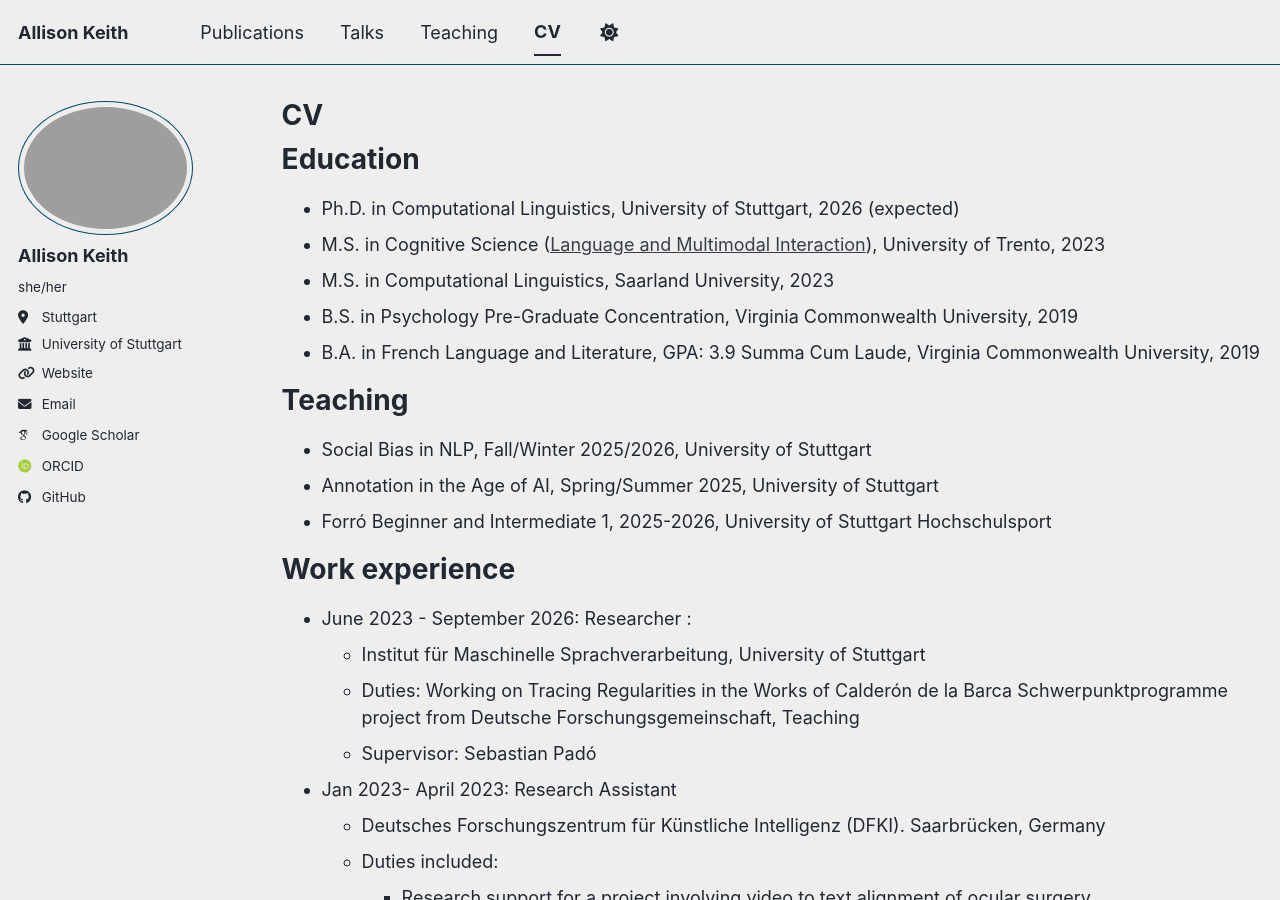
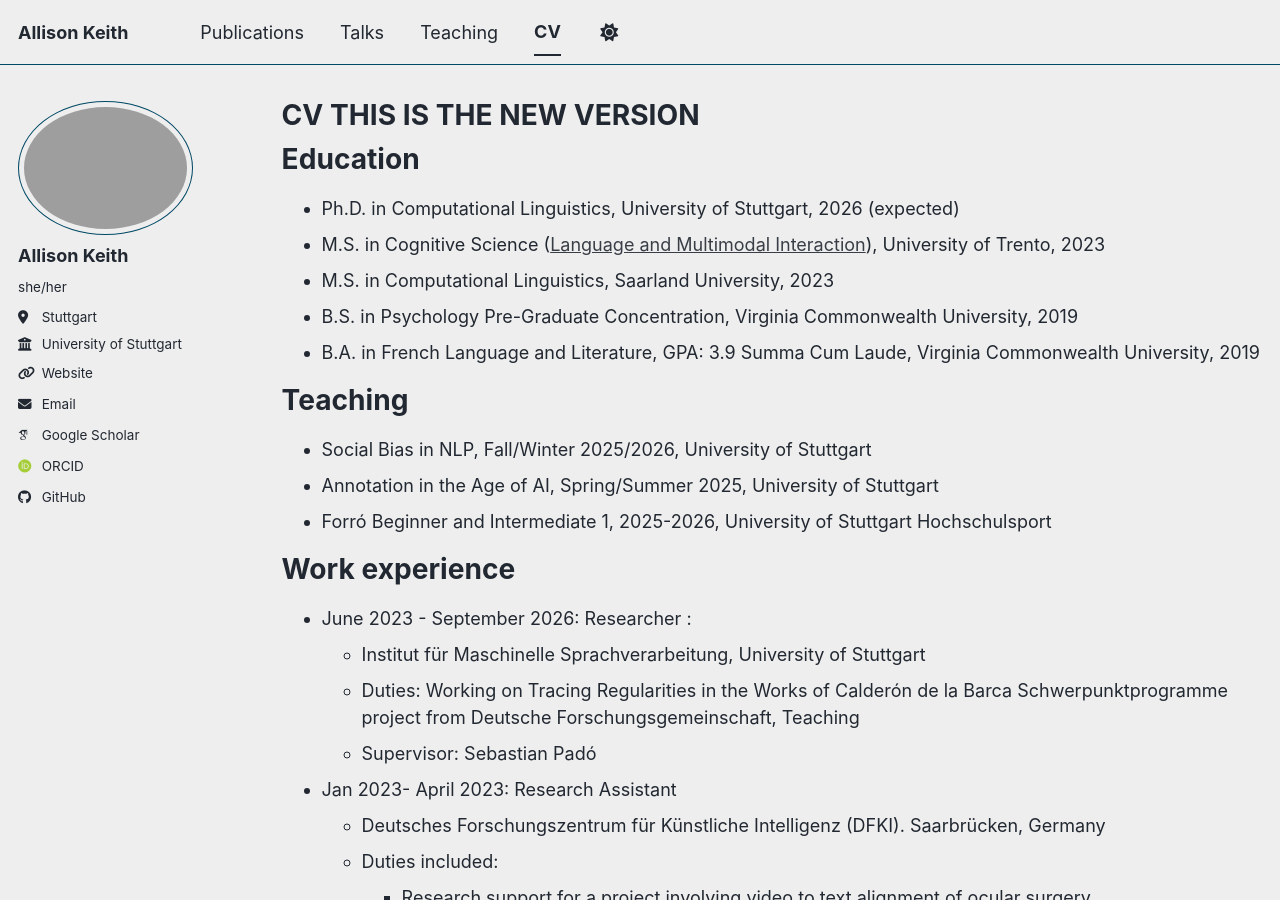
Before and after one commit to allisonakeith/allisonakeith.github.io, a Jekyll site: the page built from _pages/cv.md, in a window 1280 px wide and 900 px high. Built offline with Jekyll 4.4.1, drawn with Linux system fonts in a browser that asks for light colours; some web fonts are replaced; a script bundle is joined from its source files by our own code; library files that are not in the unit come from our copies; a file with an impossible date is left out.

Commit message:
sanity check

```diff
--- a/_pages/cv.md
+++ b/_pages/cv.md
@@ -1,6 +1,6 @@
 ---
 layout: archive
-title: "CV"
+title: "CV THIS IS THE NEW VERSION "
 permalink: /cv/
 author_profile: true
 redirect_from:
```
